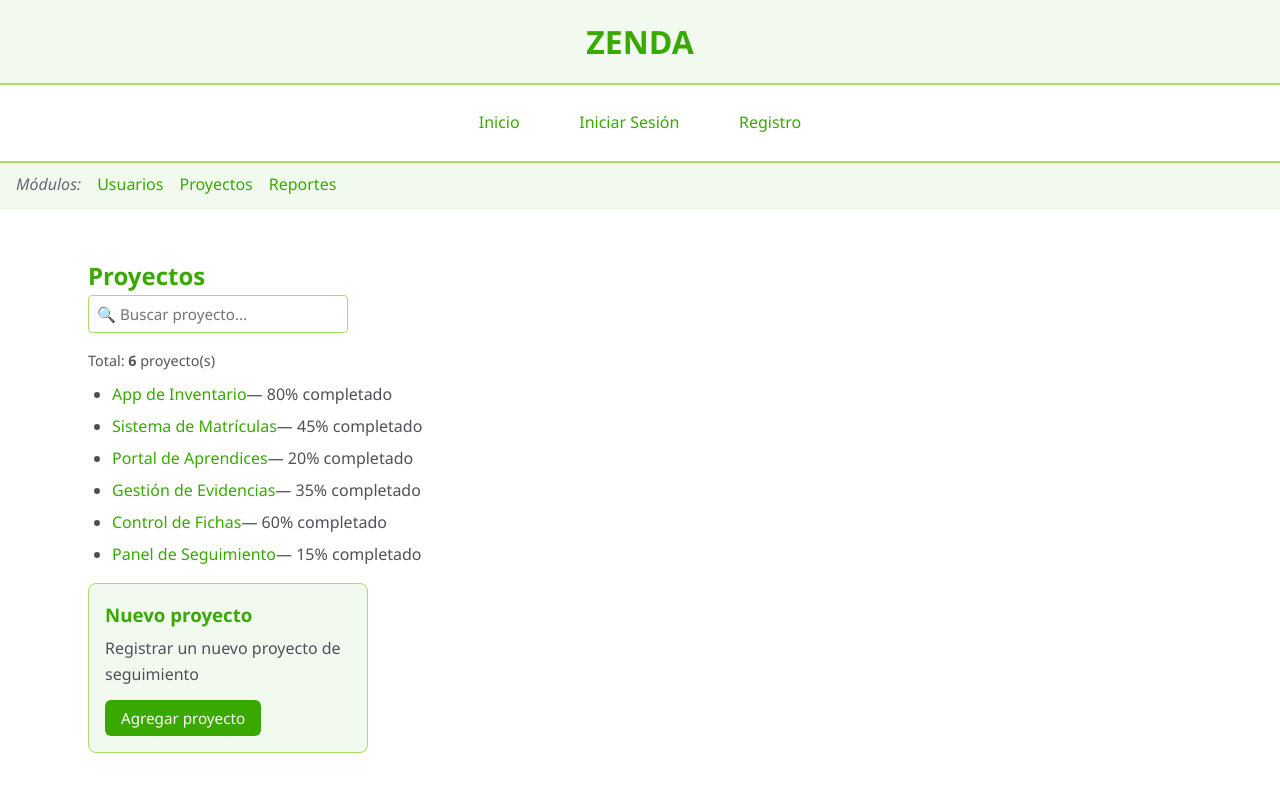
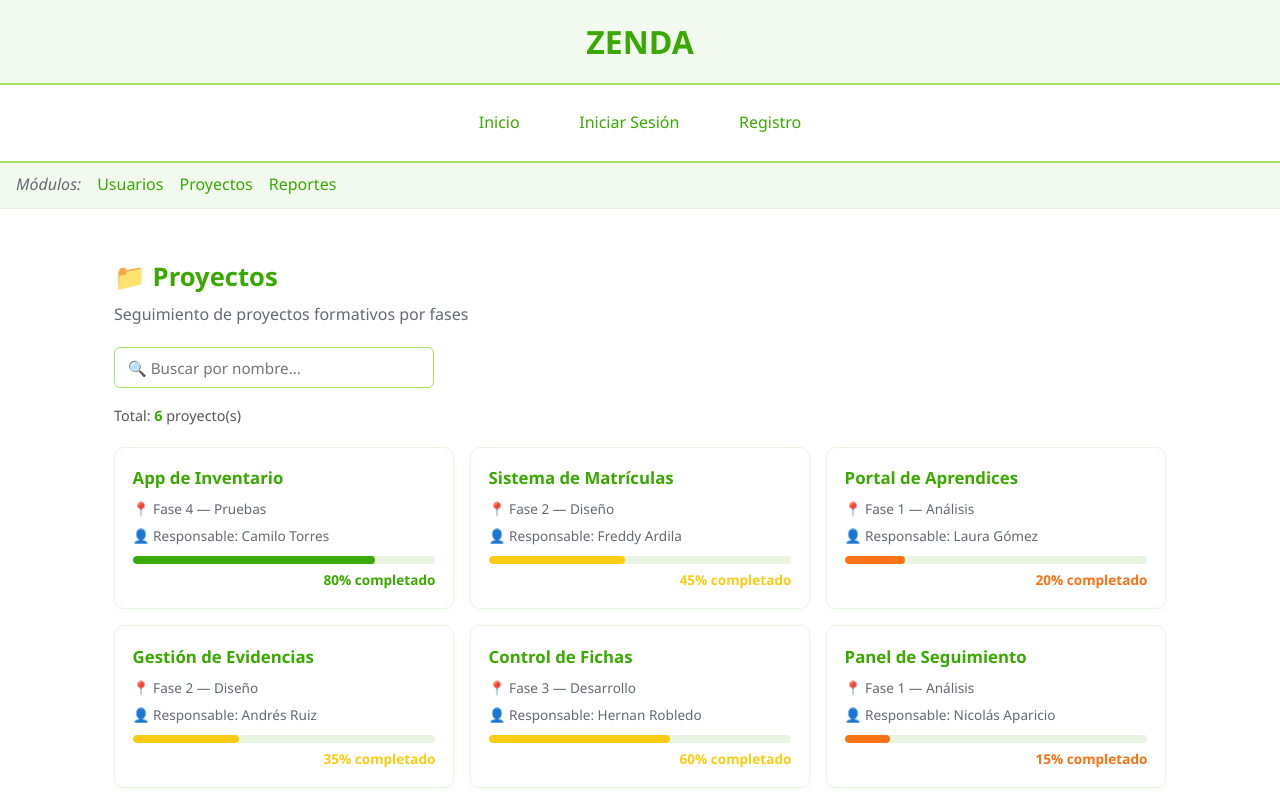
Before and after one commit to player7842/ZENDA_REACT, a React (Vite) app: page /proyectos in a window 1280 px wide. Shown: the top 800 px of the page. Built offline with nearby package versions, Linux system fonts and the light colour scheme.

Commit message:
Mejora de los modulos: proyectos, reportes y usuarios.

```diff
--- a/src/pages/Proyectos.tsx
+++ b/src/pages/Proyectos.tsx
@@ -5,67 +5,128 @@ import CardAccion from '../components/CardAccion';
 interface Proyecto {
     nombre: string;
     avance: number;
+    fase: string;
+    responsable: string;
 }
 
-interface ProductosProps {
+interface ProyectosProps {
     onAccion: (modulo: string, mensaje: string) => void;
 }
 
-const Proyectos = ({ onAccion }: ProductosProps) => {
+const Proyectos = ({ onAccion }: ProyectosProps) => {
     const [busqueda, setBusqueda] = useState<string>("");
 
-    // 6 PROYECTOS (tus 3 originales + 3 nuevos)
     const [proyectos] = useState<Proyecto[]>([
-        { nombre: "App de Inventario", avance: 80 },
-        { nombre: "Sistema de Matrículas", avance: 45 },
-        { nombre: "Portal de Aprendices", avance: 20 },
-        { nombre: "Gestión de Evidencias", avance: 35 },
-        { nombre: "Control de Fichas", avance: 60 },
-        { nombre: "Panel de Seguimiento", avance: 15 },
+        { nombre: "App de Inventario", avance: 80, fase: "Fase 4 — Pruebas", responsable: "Camilo Torres" },
+        { nombre: "Sistema de Matrículas", avance: 45, fase: "Fase 2 — Diseño", responsable: "Freddy Ardila" },
+        { nombre: "Portal de Aprendices", avance: 20, fase: "Fase 1 — Análisis", responsable: "Laura Gómez" },
+        { nombre: "Gestión de Evidencias", avance: 35, fase: "Fase 2 — Diseño", responsable: "Andrés Ruiz" },
+        { nombre: "Control de Fichas", avance: 60, fase: "Fase 3 — Desarrollo", responsable: "Hernan Robledo" },
+        { nombre: "Panel de Seguimiento", avance: 15, fase: "Fase 1 — Análisis", responsable: "Nicolás Aparicio" },
     ]);
 
     const proyectosFiltrados = proyectos.filter(p =>
         p.nombre.toLowerCase().includes(busqueda.toLowerCase())
     );
 
+    // Color según porcentaje de avance
+    const colorAvance = (porcentaje: number) => {
+        if (porcentaje >= 70) return "#39A900";
+        if (porcentaje >= 35) return "#FACC15";
+        return "#F97316";
+    };
+
     return (
-        <div style={{ padding: '1.5rem' }}>
-            <h2 style={{ color: '#39A900' }}>Proyectos</h2>
+        <div style={{ padding: '1.5rem', maxWidth: '1100px', margin: '0 auto' }}>
+            <h2 style={{ color: '#39A900', fontSize: '1.6rem', marginBottom: '0.3rem' }}>📁 Proyectos</h2>
+            <p style={{ color: '#636A72', marginBottom: '1.2rem' }}>Seguimiento de proyectos formativos por fases</p>
+
             <input
                 type="text"
-                placeholder="🔍 Buscar proyecto..."
+                placeholder="🔍 Buscar por nombre..."
                 value={busqueda}
                 onChange={(e: ChangeEvent<HTMLInputElement>) => setBusqueda(e.target.value)}
                 style={{
-                    padding: '0.5rem',
-                    borderRadius: '4px',
+                    padding: '0.6rem 0.8rem',
+                    borderRadius: '6px',
                     border: '1px solid #A8E063',
                     marginBottom: '1rem',
                     width: '100%',
-                    maxWidth: '260px'
+                    maxWidth: '320px',
+                    fontSize: '0.95rem'
                 }}
             />
-            <p style={{ fontSize: '0.9rem', marginBottom: '0.6rem', color: '#555' }}>
-                Total: <strong>{proyectosFiltrados.length}</strong> proyecto(s)
+
+            <p style={{ fontSize: '0.9rem', marginBottom: '1.2rem', color: '#555' }}>
+                Total: <strong style={{ color: '#39A900' }}>{proyectosFiltrados.length}</strong> proyecto(s)
             </p>
-            <ul>
+
+            {/* Tarjetas de proyectos en cuadrícula */}
+            <div style={{
+                display: 'grid',
+                gridTemplateColumns: 'repeat(auto-fill, minmax(300px, 1fr))',
+                gap: '1rem',
+                marginBottom: '2rem'
+            }}>
                 {proyectosFiltrados.map((proyecto, index) => (
-                    <li key={index} style={{ marginBottom: '0.4rem' }}>
-                        <Link to={`/proyectos/${encodeURIComponent(proyecto.nombre)}`} style={{ color: '#39A900' }}>
+                    <Link
+                        key={index}
+                        to={`/proyectos/${encodeURIComponent(proyecto.nombre)}`}
+                        style={{
+                            textDecoration: 'none',
+                            background: '#FFFFFF',
+                            border: '1px solid #E8F5E1',
+                            borderRadius: '10px',
+                            padding: '1.1rem',
+                            display: 'block',
+                            transition: 'all 0.2s ease',
+                            boxShadow: '0 2px 6px rgba(57, 169, 0, 0.05)'
+                        }}
+                        onMouseOver={(e) => {
+                            e.currentTarget.style.borderColor = '#A8E063';
+                            e.currentTarget.style.transform = 'translateY(-2px)';
+                        }}
+                        onMouseOut={(e) => {
+                            e.currentTarget.style.borderColor = '#E8F5E1';
+                            e.currentTarget.style.transform = 'translateY(0)';
+                        }}
+                    >
+                        <h3 style={{ color: '#39A900', margin: '0 0 0.4rem 0', fontSize: '1.05rem' }}>
                             {proyecto.nombre}
-                        </Link>
-                        — {proyecto.avance}% completado
-                    </li>
+                        </h3>
+                        <p style={{ fontSize: '0.85rem', color: '#636A72', margin: '0 0 0.3rem 0' }}>
+                            📍 {proyecto.fase}
+                        </p>
+                        <p style={{ fontSize: '0.85rem', color: '#636A72', margin: '0 0 0.6rem 0' }}>
+                            👤 Responsable: {proyecto.responsable}
+                        </p>
+
+                        {/* Barra de progreso */}
+                        <div style={{ height: '8px', background: '#E8F5E1', borderRadius: '4px', overflow: 'hidden' }}>
+                            <div style={{
+                                width: `${proyecto.avance}%`,
+                                height: '100%',
+                                background: colorAvance(proyecto.avance),
+                                borderRadius: '4px',
+                                transition: 'width 0.4s ease'
+                            }} />
+                        </div>
+                        <p style={{ textAlign: 'right', fontSize: '0.85rem', fontWeight: '600', color: colorAvance(proyecto.avance), marginTop: '0.3rem' }}>
+                            {proyecto.avance}% completado
+                        </p>
+                    </Link>
                 ))}
-            </ul>
+            </div>
+
             {busqueda && proyectosFiltrados.length === 0 && (
-                <p style={{ color: '#888', fontStyle: 'italic' }}>No se encontraron proyectos</p>
+                <p style={{ color: '#888', fontStyle: 'italic', padding: '1rem' }}>No se encontraron proyectos con ese nombre</p>
             )}
+
             <CardAccion
                 titulo="Nuevo proyecto"
-                descripcion="Registrar un nuevo proyecto de seguimiento"
+                descripcion="Registrar un nuevo proyecto de seguimiento formativo"
                 textoBoton="Agregar proyecto"
-                modulo="Productos"
+                modulo="Proyectos"
                 onAccion={onAccion}
             />
         </div>
--- a/src/pages/Reportes.tsx
+++ b/src/pages/Reportes.tsx
@@ -6,6 +6,7 @@ interface Reporte {
   fase: string;
   resultado: string;
   fecha: string;
+  observaciones?: string;
 }
 
 interface ReportesProps {
@@ -15,51 +16,107 @@ interface ReportesProps {
 const Reportes = ({ onAccion }: ReportesProps) => {
   const [busqueda, setBusqueda] = useState<string>("");
 
-  // 3 REGISTROS DE REPORTES → completamos los 10 totales
   const [reportes] = useState<Reporte[]>([
-    { proyecto: "App de Inventario", fase: "Fase 1 - Análisis", resultado: "✅ Aprobada", fecha: "2026-08-28" },
-    { proyecto: "App de Inventario", fase: "Fase 2 - Diseño", resultado: "⚠️ Con observaciones", fecha: "2026-09-01" },
-    { proyecto: "Sistema de Matrículas", fase: "Fase 1 - Análisis", resultado: "✅ Aprobada", fecha: "2026-09-02" },
+    { proyecto: "App de Inventario", fase: "Fase 1 — Análisis", resultado: "✅ Aprobada", fecha: "2026-08-28", observaciones: "Requisitos bien definidos" },
+    { proyecto: "App de Inventario", fase: "Fase 2 — Diseño", resultado: "⚠️ Con observaciones", fecha: "2026-09-01", observaciones: "Revisar diagrama de BD" },
+    { proyecto: "App de Inventario", fase: "Fase 3 — Desarrollo", resultado: "⏳ En revisión", fecha: "2026-09-05", observaciones: "Pendiente de evaluación" },
+    { proyecto: "Sistema de Matrículas", fase: "Fase 1 — Análisis", resultado: "✅ Aprobada", fecha: "2026-09-02", observaciones: "Alcance claro y completo" },
+    { proyecto: "Sistema de Matrículas", fase: "Fase 2 — Diseño", resultado: "✅ Aprobada", fecha: "2026-09-06", observaciones: "Buenos prototipos" },
+    { proyecto: "Portal de Aprendices", fase: "Fase 1 — Análisis", resultado: "⚠️ Con observaciones", fecha: "2026-09-03", observaciones: "Faltan casos de uso" },
+    { proyecto: "Gestión de Evidencias", fase: "Fase 1 — Análisis", resultado: "✅ Aprobada", fecha: "2026-09-04", observaciones: "Documentación completa" },
+    { proyecto: "Gestión de Evidencias", fase: "Fase 2 — Diseño", resultado: "⏳ En revisión", fecha: "2026-09-07", observaciones: "En evaluación por instructor" },
+    { proyecto: "Control de Fichas", fase: "Fase 1 — Análisis", resultado: "✅ Aprobada", fecha: "2026-09-05", observaciones: "Modelo de datos correcto" },
+    { proyecto: "Panel de Seguimiento", fase: "Fase 1 — Análisis", resultado: "❌ Rechazada", fecha: "2026-09-06", observaciones: "Reformular objetivos" },
   ]);
 
   const reportesFiltrados = reportes.filter(r =>
-    r.proyecto.toLowerCase().includes(busqueda.toLowerCase())
+    r.proyecto.toLowerCase().includes(busqueda.toLowerCase()) ||
+    r.fase.toLowerCase().includes(busqueda.toLowerCase())
   );
 
+  // Color de etiqueta según estado
+  const estiloResultado = (resultado: string) => {
+    if (resultado.includes("✅")) return { bg: "#E8F5E1", color: "#39A900" };
+    if (resultado.includes("⚠️")) return { bg: "#FEF9E1", color: "#CA8A04" };
+    if (resultado.includes("⏳")) return { bg: "#EFF6FF", color: "#3B82F6" };
+    if (resultado.includes("❌")) return { bg: "#FEE2E2", color: "#DC2626" };
+    return { bg: "#F3F4F6", color: "#6B7280" };
+  };
+
   return (
-    <div style={{ padding: '1.5rem' }}>
-      <h2 style={{ color: '#39A900' }}>Reportes y Seguimiento</h2>
+    <div style={{ padding: '1.5rem', maxWidth: '1100px', margin: '0 auto' }}>
+      <h2 style={{ color: '#39A900', fontSize: '1.6rem', marginBottom: '0.3rem' }}>📊 Reportes y Seguimiento</h2>
+      <p style={{ color: '#636A72', marginBottom: '1.2rem' }}>Evaluación de fases y observaciones del instructor</p>
+
       <input
         type="text"
-        placeholder="🔍 Buscar por proyecto..."
+        placeholder="🔍 Buscar por proyecto o fase..."
         value={busqueda}
-        onChange={(e: ChangeEvent<HTMLInputElement>) => setBusqueda(e.target.value)}
+        onChange={(e) => setBusqueda(e.target.value)}
         style={{
-          padding: '0.5rem',
-          borderRadius: '4px',
+          padding: '0.6rem 0.8rem',
+          borderRadius: '6px',
           border: '1px solid #A8E063',
           marginBottom: '1rem',
           width: '100%',
-          maxWidth: '260px'
+          maxWidth: '320px',
+          fontSize: '0.95rem'
         }}
       />
-      <p style={{ fontSize: '0.9rem', marginBottom: '0.6rem', color: '#555' }}>
-        Total: <strong>{reportesFiltrados.length}</strong> reporte(s)
+
+      <p style={{ fontSize: '0.9rem', marginBottom: '1.2rem', color: '#555' }}>
+        Total: <strong style={{ color: '#39A900' }}>{reportesFiltrados.length}</strong> reporte(s)
       </p>
-      <ul>
-        {reportesFiltrados.map((reporte, index) => (
-          <li key={index} style={{ marginBottom: '0.5rem', paddingBottom: '0.5rem', borderBottom: '1px solid #E8F5E1' }}>
-            <strong>{reporte.proyecto}</strong> — {reporte.fase}<br />
-            <span style={{ fontSize: '0.9rem' }}>{reporte.resultado} | {reporte.fecha}</span>
-          </li>
-        ))}
-      </ul>
+
+      {/* Lista de reportes */}
+      <div style={{ display: 'flex', flexDirection: 'column', gap: '0.8rem', marginBottom: '2rem' }}>
+        {reportesFiltrados.map((reporte, index) => {
+          const etiqueta = estiloResultado(reporte.resultado);
+          return (
+            <div key={index} style={{
+              background: '#FFFFFF',
+              border: '1px solid #E8F5E1',
+              borderRadius: '10px',
+              padding: '1rem 1.2rem',
+              borderLeft: '4px solid #39A900'
+            }}>
+              <div style={{ display: 'flex', justifyContent: 'space-between', alignItems: 'flex-start', flexWrap: 'wrap', gap: '0.5rem' }}>
+                <div>
+                  <h4 style={{ margin: 0, color: '#1B1B1B', fontSize: '1rem' }}>{reporte.proyecto}</h4>
+                  <p style={{ margin: '0.25rem 0 0.4rem 0', color: '#636A72', fontSize: '0.9rem' }}>{reporte.fase}</p>
+                </div>
+                <span style={{
+                  background: etiqueta.bg,
+                  color: etiqueta.color,
+                  fontSize: '0.85rem',
+                  fontWeight: '600',
+                  padding: '0.25rem 0.7rem',
+                  borderRadius: '15px',
+                  whiteSpace: 'nowrap'
+                }}>
+                  {reporte.resultado}
+                </span>
+              </div>
+              {reporte.observaciones && (
+                <p style={{ margin: '0.5rem 0 0 0', fontSize: '0.88rem', color: '#555', fontStyle: 'italic' }}>
+                  💬 {reporte.observaciones}
+                </p>
+              )}
+              <p style={{ margin: '0.5rem 0 0 0', fontSize: '0.8rem', color: '#999', textAlign: 'right' }}>
+                📅 {reporte.fecha}
+              </p>
+            </div>
+          );
+        })}
+      </div>
+
       {busqueda && reportesFiltrados.length === 0 && (
-        <p style={{ color: '#888', fontStyle: 'italic' }}>No se encontraron reportes</p>
+        <p style={{ color: '#888', fontStyle: 'italic', padding: '1rem' }}>No se encontraron reportes con ese criterio</p>
       )}
+
       <CardAccion
         titulo="Generar reporte"
-        descripcion="Crear un nuevo reporte de seguimiento"
+        descripcion="Registrar evaluación y observaciones de una fase"
         textoBoton="Nuevo reporte"
         modulo="Reportes"
         onAccion={onAccion}
--- a/src/pages/Usuarios.tsx
+++ b/src/pages/Usuarios.tsx
@@ -5,6 +5,7 @@ import CardAccion from '../components/CardAccion';
 interface Usuario {
   nombre: string;
   rol: string;
+  ficha?: string;
 }
 
 interface UsuariosProps {
@@ -14,60 +15,113 @@ interface UsuariosProps {
 const Usuarios = ({ onAccion }: UsuariosProps) => {
   const [busqueda, setBusqueda] = useState<string>("");
 
-    // 10 REGISTROS DE USUARIOS
   const [usuarios] = useState<Usuario[]>([
-        { nombre: "Camilo Torres", rol: "Instructor" },
-        { nombre: "Freddy Ardila", rol: "Instructor" },
-        { nombre: "Laura Gómez", rol: "Aprendiz" },
-        { nombre: "Andrés Ruiz", rol: "Aprendiz" },
-        { nombre: "Hernan Robledo", rol: "Aprendiz" },
-        { nombre: "Omar González", rol: "Aprendiz" },
-        { nombre: "Nicolás Aparicio", rol: "Aprendiz" },
-        { nombre: "Leyner Buitrago", rol: "Aprendiz" },
-        { nombre: "Pineda Téllez", rol: "Aprendiz" },
-        { nombre: "Sebastián Aguilar", rol: "Aprendiz" },
+    { nombre: "Camilo Torres", rol: "Instructor", ficha: "CGMLTI-001" },
+    { nombre: "Freddy Ardila", rol: "Instructor", ficha: "CGMLTI-002" },
+    { nombre: "Laura Gómez", rol: "Aprendiz", ficha: "2621345" },
+    { nombre: "Andrés Ruiz", rol: "Aprendiz", ficha: "2621345" },
+    { nombre: "Hernan Robledo", rol: "Aprendiz", ficha: "2621346" },
+    { nombre: "Omar González", rol: "Aprendiz", ficha: "2621346" },
+    { nombre: "Nicolás Aparicio", rol: "Aprendiz", ficha: "2621347" },
+    { nombre: "Leyner Buitrago", rol: "Aprendiz", ficha: "2621347" },
+    { nombre: "Pineda Téllez", rol: "Aprendiz", ficha: "2621348" },
+    { nombre: "Sebastián Aguilar", rol: "Aprendiz", ficha: "2621348" },
   ]);
 
   const usuariosFiltrados = usuarios.filter(u =>
     u.nombre.toLowerCase().includes(busqueda.toLowerCase())
   );
 
+  // Estilo distintivo por rol
+  const estiloRol = (rol: string) => {
+    if (rol === "Instructor") {
+      return { bg: "#E8F5E1", color: "#39A900", icon: "🎓" };
+    }
+    return { bg: "#E6F4FF", color: "#3B82F6", icon: "👨‍🎓" };
+  };
+
   return (
-        <div style={{ padding: '1.5rem' }}>
-            <h2 style={{ color: '#39A900' }}>Usuarios</h2>
+    <div style={{ padding: '1.5rem', maxWidth: '1100px', margin: '0 auto' }}>
+      <h2 style={{ color: '#39A900', fontSize: '1.6rem', marginBottom: '0.3rem' }}>👥 Usuarios del Sistema</h2>
+      <p style={{ color: '#636A72', marginBottom: '1.2rem' }}>Registro de aprendices e instructores del centro</p>
+
       <input
         type="text"
-                placeholder="🔍 Buscar usuario..."
+        placeholder="🔍 Buscar por nombre..."
         value={busqueda}
         onChange={(e: ChangeEvent<HTMLInputElement>) => setBusqueda(e.target.value)}
         style={{
-                    padding: '0.5rem',
-                    borderRadius: '4px',
+          padding: '0.6rem 0.8rem',
+          borderRadius: '6px',
           border: '1px solid #A8E063',
           marginBottom: '1rem',
           width: '100%',
-                    maxWidth: '260px'
+          maxWidth: '320px',
+          fontSize: '0.95rem'
         }}
       />
-            <p style={{ fontSize: '0.9rem', marginBottom: '0.6rem', color: '#555' }}>
-                Total: <strong>{usuariosFiltrados.length}</strong> usuario(s)
+
+      <p style={{ fontSize: '0.9rem', marginBottom: '1.2rem', color: '#555' }}>
+        Total: <strong style={{ color: '#39A900' }}>{usuariosFiltrados.length}</strong> usuario(s)
       </p>
-            <ul>
-                {usuariosFiltrados.map((usuario, index) => (
-                    <li key={index} style={{ marginBottom: '0.4rem' }}>
-                        <Link to={`/usuarios/${index + 1}`} style={{ color: '#39A900' }}>
-                            {usuario.nombre}
+
+      {/* Tarjetas de usuarios */}
+      <div style={{
+        display: 'grid',
+        gridTemplateColumns: 'repeat(auto-fill, minmax(260px, 1fr))',
+        gap: '0.9rem',
+        marginBottom: '2rem'
+      }}>
+        {usuariosFiltrados.map((usuario, index) => {
+          const rol = estiloRol(usuario.rol);
+          return (
+            <Link
+              key={index}
+              to={`/usuarios/${index + 1}`}
+              style={{
+                textDecoration: 'none',
+                background: '#FFFFFF',
+                border: '1px solid #E8F5E1',
+                borderRadius: '10px',
+                padding: '1rem',
+                display: 'block',
+                transition: 'all 0.2s ease'
+              }}
+              onMouseOver={(e) => { e.currentTarget.style.borderColor = '#A8E063'; }}
+              onMouseOut={(e) => { e.currentTarget.style.borderColor = '#E8F5E1'; }}
+            >
+              <div style={{ display: 'flex', justifyContent: 'space-between', alignItems: 'flex-start' }}>
+                <h3 style={{ color: '#1B1B1B', margin: 0, fontSize: '1rem' }}>
+                  {rol.icon} {usuario.nombre}
+                </h3>
+                <span style={{
+                  background: rol.bg,
+                  color: rol.color,
+                  fontSize: '0.75rem',
+                  fontWeight: '600',
+                  padding: '0.15rem 0.5rem',
+                  borderRadius: '12px'
+                }}>
+                  {usuario.rol}
+                </span>
+              </div>
+              {usuario.ficha && (
+                <p style={{ fontSize: '0.85rem', color: '#636A72', marginTop: '0.5rem', marginBottom: 0 }}>
+                  📋 Ficha: {usuario.ficha}
+                </p>
+              )}
             </Link>
-                        — {usuario.rol}
-                    </li>
-                ))}
-            </ul>
+          );
+        })}
+      </div>
+
       {busqueda && usuariosFiltrados.length === 0 && (
-                <p style={{ color: '#888', fontStyle: 'italic' }}>No se encontraron usuarios</p>
+        <p style={{ color: '#888', fontStyle: 'italic', padding: '1rem' }}>No se encontraron usuarios con ese nombre</p>
       )}
+
       <CardAccion
         titulo="Nuevo usuario"
-                descripcion="Registrar un usuario dentro del sistema"
+        descripcion="Registrar un aprendiz o instructor en el sistema"
         textoBoton="Agregar usuario"
         modulo="Usuarios"
         onAccion={onAccion}
```
Lines whose indentation alone changed are shown as unchanged.
